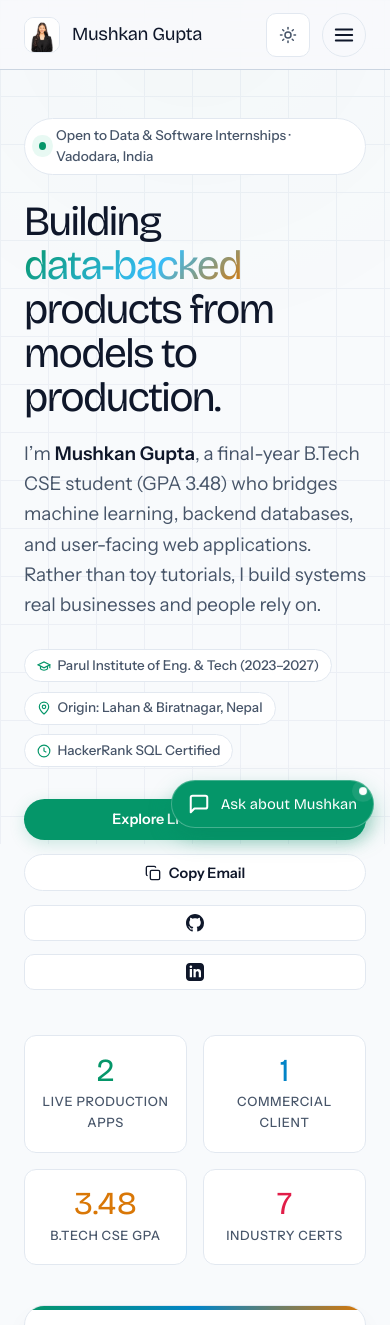
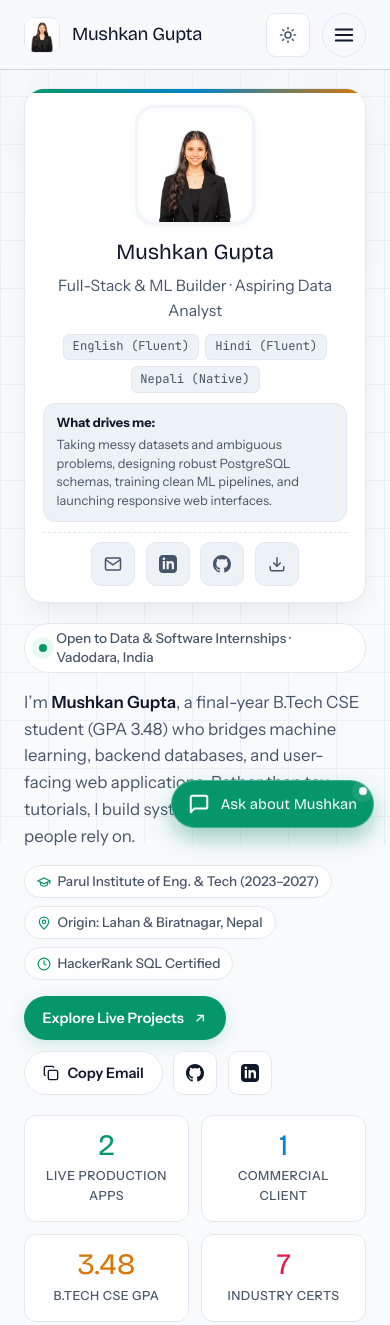
Before and after one commit to Mushkan-Gupta/portfolio, a website: page index.html in a window 390 px wide. Shown: the top 1325 px of the page. Drawn offline with nearby package versions, Linux system fonts and the light colour scheme.

Commit message:
Hero redesign: remove headline, side-by-side layout, photo first on mobile

```diff
--- a/css/style.css
+++ b/css/style.css
@@ -363,21 +363,25 @@
            HERO SECTION
            ========================================================================== */
         .hero {
-            padding: 4.5rem 0 3.5rem;
+            padding: 1.75rem 0 2.5rem;
             position: relative;
         }
 
         .hero-grid {
             display: grid;
-            grid-template-columns: 1.25fr 0.75fr;
-            gap: 3.5rem;
-            align-items: center;
+            grid-template-columns: minmax(0, 1.2fr) minmax(0, 0.8fr);
+            gap: 2.5rem;
+            align-items: center;
+        }
+
+        .hero-text-col {
+            min-width: 0;
         }
 
         .status-pill {
             display: inline-flex;
             align-items: center;
-            gap: 0.6rem;
+            gap: 0.55rem;
             padding: 0.35rem 0.9rem;
             border-radius: var(--pill-radius);
             background: var(--surface);
@@ -385,12 +389,15 @@
             font-size: 0.85rem;
             font-weight: 500;
             color: var(--text-secondary);
-            margin-bottom: 1.5rem;
+            margin-bottom: 1rem;
+            max-width: 100%;
+            line-height: 1.35;
         }
 
         .status-dot {
             width: 8px;
             height: 8px;
+            flex-shrink: 0;
             border-radius: 50%;
             background: var(--brand);
             box-shadow: 0 0 0 0 rgba(16, 185, 129, 0.6);
@@ -403,28 +410,11 @@
             100% { box-shadow: 0 0 0 0 rgba(16, 185, 129, 0); }
         }
 
-        .hero-title {
-            font-family: var(--font-heading);
-            font-size: clamp(2.6rem, 5.2vw, 4.2rem);
-            font-weight: 800;
-            letter-spacing: -0.04em;
-            line-height: 1.06;
-            margin-bottom: 1.25rem;
-            color: var(--text);
-        }
-
-        .hero-title .highlight {
-            background: linear-gradient(135deg, var(--brand) 0%, #38bdf8 60%, var(--amber) 100%);
-            -webkit-background-clip: text;
-            -webkit-text-fill-color: transparent;
-            display: inline-block;
-        }
-
         .hero-lead {
-            font-size: 1.18rem;
+            font-size: 1.125rem;
             line-height: 1.6;
             color: var(--text-secondary);
-            margin-bottom: 1.8rem;
+            margin-bottom: 1.15rem;
             max-width: 38em;
         }
 
@@ -436,8 +426,8 @@
         .hero-meta-tags {
             display: flex;
             flex-wrap: wrap;
-            gap: 0.6rem;
-            margin-bottom: 2rem;
+            gap: 0.5rem;
+            margin-bottom: 1.25rem;
         }
 
         .meta-tag {
@@ -451,20 +441,31 @@
             font-size: 0.84rem;
             font-weight: 500;
             color: var(--text-secondary);
+            max-width: 100%;
         }
 
         .meta-tag svg {
             width: 14px;
             height: 14px;
+            flex-shrink: 0;
             color: var(--brand);
         }
 
         .hero-actions {
             display: flex;
             flex-wrap: wrap;
-            gap: 0.85rem;
-            align-items: center;
-            margin-bottom: 2.8rem;
+            gap: 0.75rem;
+            align-items: center;
+            margin-bottom: 1.5rem;
+        }
+
+        .hero-actions .btn {
+            min-height: 44px;
+        }
+
+        .hero-actions .btn-icon {
+            min-width: 44px;
+            min-height: 44px;
         }
 
         /* Profile Card in Hero */
@@ -472,13 +473,14 @@
             background: var(--surface);
             border: 1px solid var(--border);
             border-radius: var(--card-radius);
-            padding: 1.75rem;
+            padding: 1.25rem 1.35rem;
             box-shadow: var(--shadow-md);
             position: relative;
             overflow: hidden;
             display: flex;
             flex-direction: column;
-            gap: 1.25rem;
+            gap: 0.75rem;
+            min-width: 0;
         }
 
         .hero-profile-card::before {
@@ -493,9 +495,9 @@
 
         .avatar-wrap {
             position: relative;
-            width: 110px;
-            height: 110px;
-            border-radius: 24px;
+            width: 108px;
+            height: 108px;
+            border-radius: 22px;
             overflow: hidden;
             border: 3px solid var(--surface-hover);
             box-shadow: var(--shadow-sm);
@@ -532,12 +534,13 @@
             font-size: 1.35rem;
             font-weight: 700;
             margin-bottom: 0.2rem;
+            color: var(--text);
         }
 
         .profile-role {
-            font-size: 1rem;
+            font-size: 0.98rem;
             color: var(--text-secondary);
-            margin-bottom: 0.75rem;
+            margin-bottom: 0.65rem;
         }
 
         .lang-chips {
@@ -560,14 +563,17 @@
         .quick-contact-row {
             display: flex;
             justify-content: center;
-            gap: 0.75rem;
-            padding-top: 0.75rem;
+            flex-wrap: wrap;
+            gap: 0.65rem;
+            padding-top: 0.55rem;
             border-top: 1px dashed var(--border);
         }
 
         .social-link {
-            width: 38px;
-            height: 38px;
+            width: 44px;
+            height: 44px;
+            min-width: 44px;
+            min-height: 44px;
             border-radius: 10px;
             background: var(--bg-subtle);
             border: 1px solid var(--border);
@@ -593,16 +599,16 @@
         /* Hero Stats Grid */
         .stats-strip {
             display: grid;
-            grid-template-columns: repeat(4, 1fr);
-            gap: 1rem;
-            margin-top: 1rem;
+            grid-template-columns: repeat(4, minmax(0, 1fr));
+            gap: 0.85rem;
+            margin-top: 0;
         }
 
         .stat-card {
             background: var(--surface);
             border: 1px solid var(--border);
             border-radius: var(--inner-radius);
-            padding: 1.15rem 1rem;
+            padding: 0.95rem 0.75rem;
             text-align: center;
             transition: transform 0.2s ease, border-color 0.2s ease;
         }
@@ -614,7 +620,7 @@
 
         .stat-num {
             font-family: var(--font-heading);
-            font-size: 2rem;
+            font-size: 1.85rem;
             font-weight: 800;
             line-height: 1;
             margin-bottom: 0.35rem;
@@ -627,11 +633,77 @@
         .stat-num.accent-coral { color: var(--coral); }
 
         .stat-lbl {
-            font-size: 0.8rem;
+            font-size: 0.78rem;
             font-weight: 500;
             color: var(--text-secondary);
             text-transform: uppercase;
-            letter-spacing: 0.05em;
+            letter-spacing: 0.04em;
+        }
+
+        @media (max-width: 899px) {
+            .hero {
+                padding: 1.125rem 0 4.5rem;
+            }
+
+            .hero-grid {
+                grid-template-columns: minmax(0, 1fr);
+                gap: 1.25rem;
+            }
+
+            .hero-profile-card {
+                order: -1;
+                max-width: 440px;
+                margin: 0 auto;
+                width: 100%;
+                padding: 1rem 1.1rem;
+                gap: 0.65rem;
+            }
+
+            .hero-profile-card .avatar-wrap {
+                width: 120px;
+                height: 120px;
+                border-radius: 20px;
+            }
+
+            .hero-profile-card .profile-drives-me {
+                padding: 0.65rem 0.8rem;
+                font-size: 0.8rem;
+            }
+
+            .hero-lead {
+                font-size: 1.05rem;
+                margin-bottom: 0.95rem;
+            }
+
+            .hero-meta-tags {
+                margin-bottom: 1rem;
+            }
+
+            .hero-actions {
+                gap: 0.65rem;
+                margin-bottom: 1.25rem;
+            }
+
+            .stats-strip {
+                grid-template-columns: repeat(2, minmax(0, 1fr));
+                gap: 0.75rem;
+            }
+        }
+
+        @media (prefers-reduced-motion: reduce) {
+            .hero .status-dot {
+                animation: none !important;
+            }
+            .hero .btn,
+            .hero .social-link,
+            .hero .stat-card {
+                transition: none !important;
+            }
+            .hero .btn:hover,
+            .hero .social-link:hover,
+            .hero .stat-card:hover {
+                transform: none !important;
+            }
         }
 
         /* ==========================================================================
@@ -1880,17 +1952,6 @@
            RESPONSIVE BREAKPOINTS
            ========================================================================== */
         @media (max-width: 960px) {
-            .hero-grid {
-                grid-template-columns: 1fr;
-                gap: 2.5rem;
-            }
-
-            .hero-profile-card {
-                max-width: 420px;
-                margin: 0 auto;
-                width: 100%;
-            }
-
             .project-card,
             .project-card.reversed {
                 grid-template-columns: 1fr;
@@ -1916,10 +1977,6 @@
                 border-right: none;
                 border-bottom: 1px solid var(--border);
             }
-
-            .stats-strip {
-                grid-template-columns: repeat(2, 1fr);
-            }
         }
 
         @media (max-width: 680px) {
@@ -1929,23 +1986,6 @@
 
             .mobile-nav-toggle {
                 display: flex;
-            }
-
-            .hero {
-                padding: 3rem 0 2rem;
-            }
-
-            .hero-actions {
-                flex-direction: column;
-                align-items: stretch;
-            }
-
-            .hero-actions .btn {
-                width: 100%;
-            }
-
-            .stats-strip {
-                grid-template-columns: 1fr 1fr;
             }
 
             .project-content {
@@ -2498,10 +2538,10 @@
 }
 .profile-drives-me {
     background: var(--bg-subtle);
-    padding: 0.9rem;
+    padding: 0.7rem 0.85rem;
     border-radius: var(--inner-radius);
     border: 1px solid var(--border);
-    font-size: 0.82rem;
+    font-size: 0.81rem;
     color: var(--text-secondary);
     line-height: 1.45;
 }
@@ -2541,13 +2581,6 @@
 }
 .avatar-fallback {
     display: none;
-}
-
-/* Extra narrow screen hero fix */
-@media (max-width: 375px) {
-    .hero-title {
-        font-size: clamp(2rem, 8vw, 2.6rem);
-    }
 }
 
 /* ==========================================================================
--- a/index.html
+++ b/index.html
@@ -141,10 +141,6 @@
                             <span>Open to Data & Software Internships · Vadodara, India</span>
                         </div>
 
-                        <h1 class="hero-title">
-                            Building <span class="highlight">data-backed</span> products from models to production.
-                        </h1>
-
                         <p class="hero-lead">
                             I’m <strong>Mushkan Gupta</strong>, a final-year B.Tech CSE student (GPA 3.48) who bridges
                             machine learning, backend databases, and user-facing web applications. Rather than toy
@@ -240,7 +236,7 @@
                         </div>
 
                         <div class="profile-bio-box">
-                            <h2 class="profile-name">Mushkan Gupta</h2>
+                            <h1 class="profile-name">Mushkan Gupta</h1>
                             <p class="profile-role">Full-Stack & ML Builder · Aspiring Data Analyst</p>
 
                             <div class="lang-chips">
```
Also changed, not shown: README.md.
